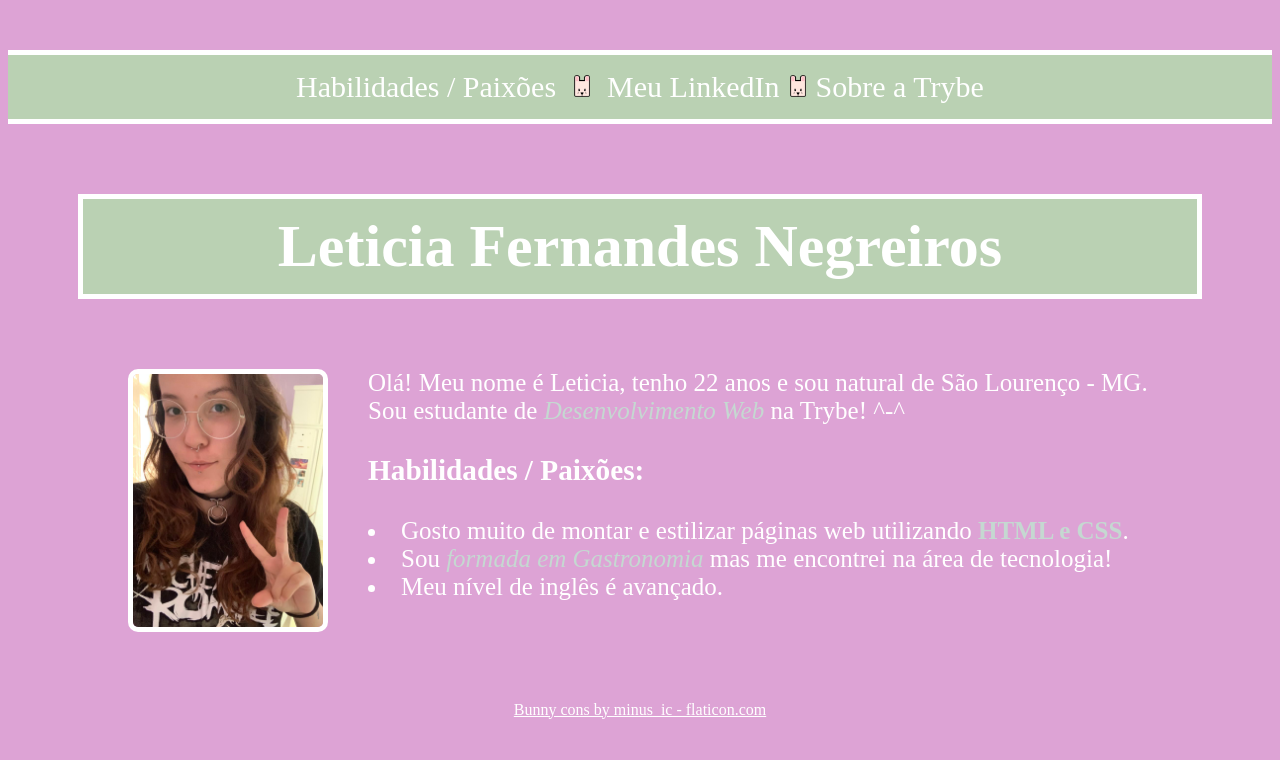
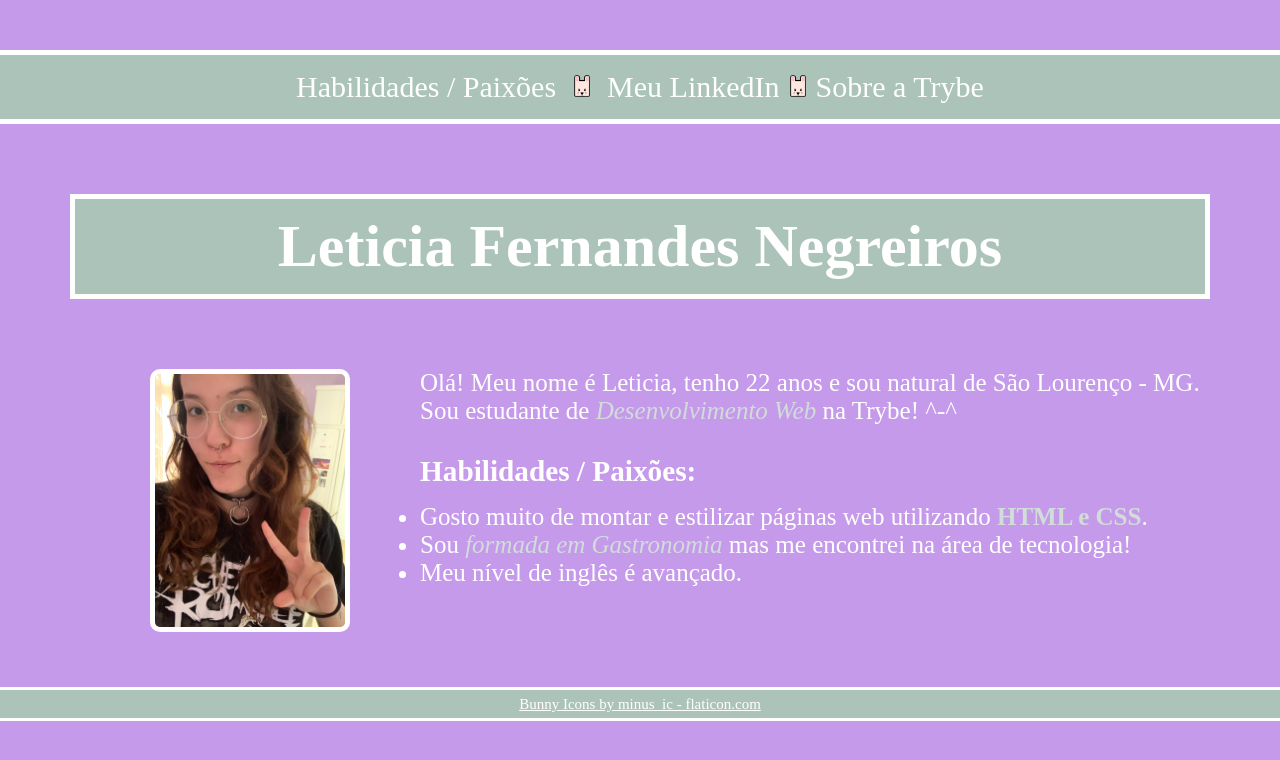
Before and after one commit to lichtle/lichtle.github.io, a plain HTML site: page index.html in a window 1280 px wide. Drawn offline with Linux system fonts and the light colour scheme.

Commit message:
adiciona html semântico ao portfólio

```diff
--- a/index.html
+++ b/index.html
@@ -8,20 +8,30 @@
 </head>
 
 <body>
-  <div>
+  <header>
+    <nav>
       <a href="#hab">Habilidades / Paixões</a>
-    <img class="icons" src="/rabbit2.png">
-    <a href="https://www.linkedin.com/in/leticianegreiros/" target="_blank">Meu LinkedIn</a><img class="icons"
+      <img alt="Ícone de separação do menu - Coelho - https://www.flaticon.com/packs/cute-square-animals" class="icons"
+        src="/rabbit2.png">
+      <a href="https://www.linkedin.com/in/leticianegreiros/" target="_blank">Meu LinkedIn</a><img
+        alt="Ícone de separação do menu - Coelho - https://www.flaticon.com/packs/cute-square-animals" class="icons"
         src="/rabbit2.png"><a href="https://www.betrybe.com/formacao-desenvolvimento-web" target="_blank">Sobre a
         Trybe</a>
-  </div>
+    </nav>
+  </header>
+  <main>
+    <section class="name">
+      <h1>Leticia Fernandes Negreiros</h1>
+    </section>
 
-  <h1>Leticia Fernandes Negreiros</h1>
-  <div><img id="foto" alt="Foto de perfil de Leticia" src="perfil.jpeg">
-
+    <section class="description"><img id="foto" alt="Foto de perfil de Leticia" src="perfil.jpeg">
       <p>Olá! Meu nome é Leticia, tenho 22 anos e sou natural de São Lourenço - MG.<br>
         Sou estudante de <em>Desenvolvimento Web</em> na Trybe! ^-^<br></p>
+    </section>
+
+    <section class="skills">
       <h3 id="hab">Habilidades / Paixões:</h3>
+      <ul>
       <li>
         Gosto muito de montar e estilizar páginas web utilizando
         <strong>HTML e CSS</strong>.
@@ -31,9 +41,12 @@
         tecnologia!
       </li>
       <li>Meu nível de inglês é avançado.</li>
-  </div>
+      </ul>
+    </section>
+
+  </main>
   <footer><a id='credits' href="https://www.flaticon.com/packs/cute-square-animals" target="_blank"
-      title="Bunny cons by minus_ic on flaticon.com">Bunny cons by minus_ic - flaticon.com</a></footer>
+      title="Bunny Icons by minus_ic on flaticon.com">Bunny Icons by minus_ic - flaticon.com</a></footer>
 </body>
 
 </html>
--- a/style.css
+++ b/style.css
@@ -1,5 +1,9 @@
+* {
+  margin: 0;
+}
+
 body {
-  background-color: rgb(221, 163, 213);
+  background-color: rgb(198, 154, 234);
   color: white;
   text-align: center;
 }
@@ -10,11 +14,11 @@ a {
 
 em,
 strong {
-  color: rgb(197, 216, 209)
+  color: rgb(208, 221, 216)
 }
 
-h1 {
-  background-color: rgb(186, 209, 179);
+.name h1 {
+  background-color: rgb(172, 195, 186);
   color: white;
   text-align: center;
   font-size: 60px;
@@ -23,8 +27,8 @@ h1 {
   border: 5px solid white;
 }
 
-div:first-of-type {
-  background-color: rgb(186, 209, 179);
+header nav {
+  background-color: rgb(172, 195, 186);
   color: white;
   font-size: 30px;
   text-align: center;
@@ -34,32 +38,49 @@ div:first-of-type {
   border-top: 5px solid white;
 }
 
-div:first-of-type a {
+nav a {
   text-decoration: none;
 }
 
-div:first-of-type a:hover {
+nav a:hover {
   text-decoration:underline;
-}
-
-div:nth-of-type(2) {
-  font-size: 25px;
-  text-align: left;
 }
 
 footer {
   text-align: center;
-  margin: 100px;
+  padding: 5px;
+  border-top: 3px solid white;
+  border-bottom: 3px solid white;
+  margin: 100px auto 50px auto;
+  background-color: rgb(172, 195, 186);
+}
+
+footer a {
+  color:white;
+  font-size: 15px;
+}
+
+.description, .skills {
+  font-size: 25px;
+  text-align: left;
+  margin: 30px;
+}
+
+.description {
+  display: block;
+}
+
+.skills h3 {
+  margin: auto auto 15px auto;
 }
 
 #foto {
-  position: relative;
   width: 190px;
   border-radius: 10px;
   border: 5px solid white;
+  margin-left: 120px;
+  margin-right: 70px;
   float: left;
-  margin-left: 120px;
-  margin-right: 40px;
 }
 
 .icons {
```
Lines whose indentation alone changed are shown as unchanged.
